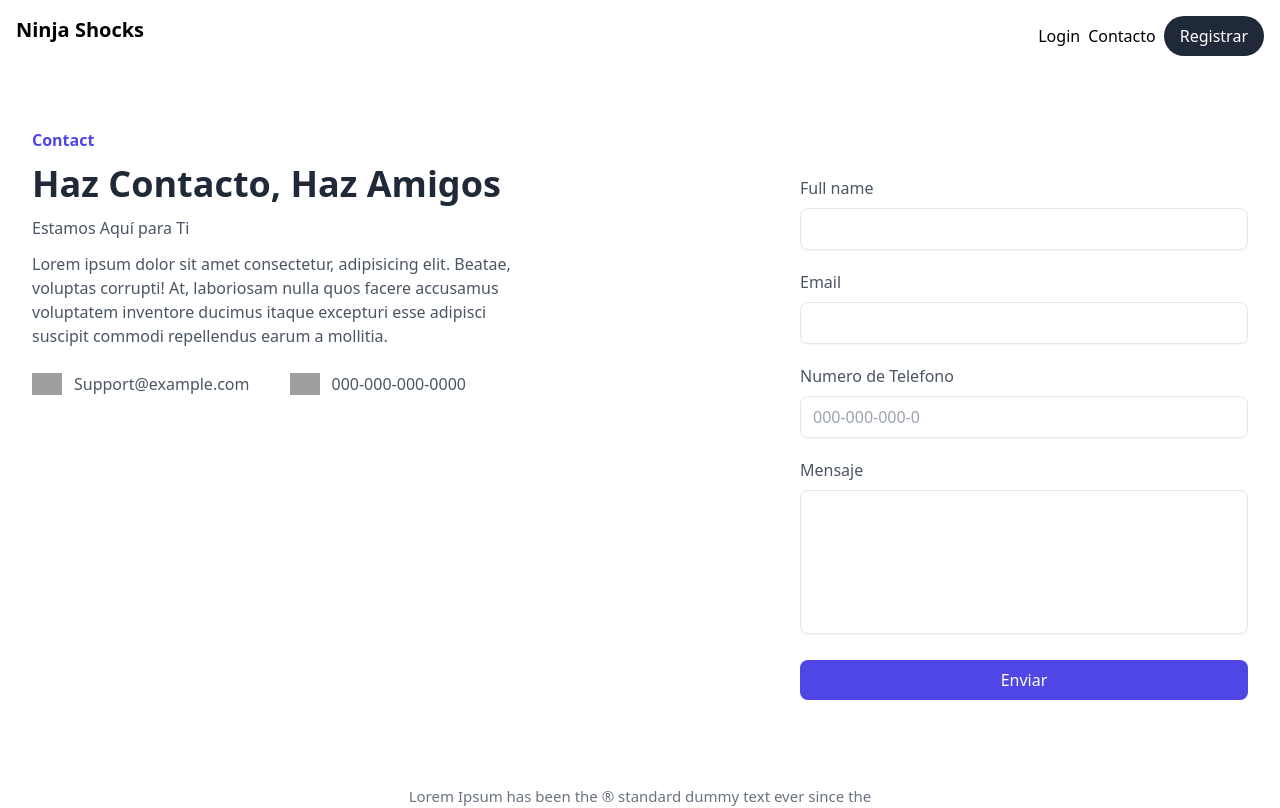
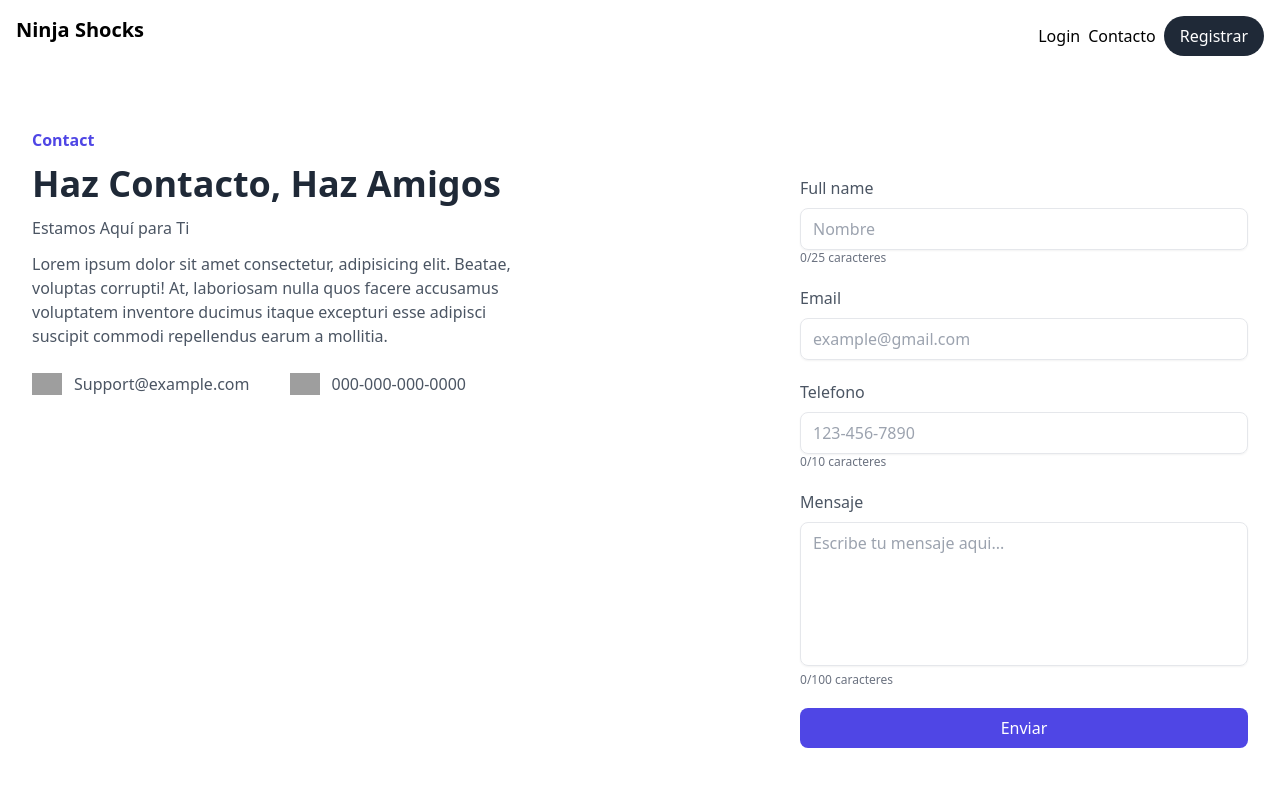
Before and after one commit to luisjuarez099/proyecto-arquitectura, a Next.js app: page /Contacto in a window 1280 px wide. Shown: the top 808 px of the page. Built offline with nearby package versions, Linux system fonts and the light colour scheme; no server answers; grey boxes are pictures that could not be loaded.

Commit message:
agregamos validaciones en caracteres y mostrar password

```diff
--- a/src/app/Register/page.tsx
+++ b/src/app/Register/page.tsx
@@ -8,6 +8,10 @@ import Link from "next/link";
 function register() {
   const router = useRouter();
   const [error, setError] = useState("");
+  const [show, setSHow] = useState(false);
+  const verPasswrd=()=>{
+    setSHow(!show); //cambiamos el estado de show
+  }
   const handleSubmit = async (e: FormEvent<HTMLFormElement>) => {
     e.preventDefault(); // evita que se recargue la pagina
     //extraer los datos del formulario actual
@@ -101,10 +105,20 @@ function register() {
             <div className="mt-2">
               <input
                 name="password"
-                type="password"
+                type={show ? "text" : "password"}
                 required
                 className=" pl-2 block w-full rounded-md border-0 py-1.5 text-gray-900 shadow-sm ring-1 ring-inset ring-gray-300 placeholder:text-gray-400 focus:ring-2 focus:ring-inset focus:ring-indigo-600 sm:text-sm sm:leading-6"
               />
+              <div >
+                <label className="text-sm mr-2 font-medium leading-6 text-gray-900">Mostrar contraseña</label>
+                <input
+                type="checkbox"
+                name="chekbox"
+                checked={show}
+                onChange={verPasswrd}
+                className="mt-2"
+                />
+              </div>
             </div>
           </div>
 
--- a/src/app/login/page.tsx
+++ b/src/app/login/page.tsx
@@ -3,10 +3,14 @@ import { FormEvent } from "react";
 import { useState } from "react";
 import { signIn } from "next-auth/react";
 import { useRouter } from "next/navigation";
+import { set } from "mongoose";
 function login() {
   const router = useRouter();
   const [error, setError] = useState("");
-
+  const [show, setSHow] = useState(false);
+  const verPasswrd=()=>{
+    setSHow(!show); //cambiamos el estado de show
+  }
   const handleSubmit = async (e: FormEvent<HTMLFormElement>) => {
     e.preventDefault(); // evita que se recargue la pagina
     //extraer los datos del formulario actual
@@ -73,10 +77,20 @@ function login() {
             <div className="mt-2">
               <input
                 name="password"
-                type="password"
+                type={show ? "text" : "password"}
                 required
                 className=" pl-2 block w-full rounded-md border-0 py-1.5 text-gray-900 shadow-sm ring-1 ring-inset ring-gray-300 placeholder:text-gray-400 focus:ring-2 focus:ring-inset focus:ring-indigo-600 sm:text-sm sm:leading-6"
               />
+            </div>
+            <div className="">
+              <label className="text-sm mr-2 font-medium leading-6 text-gray-900">Mostrar contraseña</label>
+              <input
+              type="checkbox"
+              name="chekbox"
+              id="chekbox"
+              checked={show} //si esta activo el checkbox se muestra el password
+              onChange={verPasswrd}  //cambia el estado de show para mostrar o no el password
+              className="p-2"/>
             </div>
           </div>
 
--- a/src/components/Contacto.tsx
+++ b/src/components/Contacto.tsx
@@ -3,31 +3,42 @@ import Image from "next/image";
 import axios, { AxiosError } from "axios";
 import emailI from "../../public/mail.png";
 import phoneI from "../../public/phone.png";
-import { FormEvent, useState } from "react";
+import { FormEvent, useEffect, useState } from "react";
 import { useRouter } from "next/navigation";
 import { set } from "mongoose";
 
 function Contacto() {
   const [errors, setErrors] = useState(""); // Estado para los errores
-
+  const [cont, setCont] = useState<any>(); // Estado para Telefono
+  const [contM, setContM] = useState<any>(); // Estado para Mensaje
+  const [contN, setContN] = useState<any>(); // Estado para Nombre
   const router = useRouter(); // Hook de Next.js para redireccionar
   const [Nombre, setNombre] = useState("");
   const [Correo, setCorreo] = useState("");
   const [Telefono, setTelefono] = useState("");
   const [Mensaje, setMensaje] = useState("");
 
+  //creamos este estado para que se actualice cantidad de caracteres
+  useEffect(() => {
+    let valNum = Telefono.length;
+    let valM = Mensaje.length;
+    let valN = Nombre.length;
+    setCont(valNum);
+    setContM(valM);
+    setContN(valN);
+  }, [Telefono.length, Mensaje.length, Nombre.length]);
+
   const handleSubmit = async (event: any) => {
     try {
       event.preventDefault(); // Evita que se recargue la pagina
       console.log(Nombre + " " + Correo + " " + Telefono + " " + Mensaje);
-      const resData = await axios
-        .post("/api/contacto", {
+      const resData = await axios.post("/api/contacto", {
         Nombre: Nombre,
         Correo: Correo,
         Telefono: Telefono,
         Mensaje: Mensaje,
       });
-        if(resData.request.status == 200){
+      if (resData.request.status == 200) {
         setErrors(resData.data.message);
         /// Limpiamos los campos
         setNombre("");
@@ -105,9 +116,12 @@ function Contacto() {
                     value={Nombre.toLowerCase()} // Asigna el valor de la variable fullName
                     type="text"
                     name="Nombre"
+                    maxLength={25}
+                    placeholder="Nombre"
                     required
                     className="w-full mt-2 px-3 py-2 text-gray-500 bg-transparent outline-none border focus:border-indigo-600 shadow-sm rounded-lg"
                   />
+                  <p className="text-gray-500 text-xs">{contN}/25 caracteres</p>
                 </div>
                 {/* Email */}
                 <div>
@@ -120,24 +134,26 @@ function Contacto() {
                     value={Correo.toLowerCase()}
                     type="email"
                     name="Correo"
+                    placeholder="example@gmail.com"
                     required
                   />
                 </div>
                 {/* Telefono */}
                 <div>
                   <label htmlFor="Telefono" className="font-medium">
-                    Numero de Telefono
+                    Telefono
                   </label>
                   <input
                     onChange={(e) => setTelefono(e.target.value)}
                     className="w-full mt-2 px-3 py-2 text-gray-500 bg-transparent outline-none border focus:border-indigo-600 shadow-sm rounded-lg"
                     value={Telefono}
                     type="tel"
-                    min="13"
+                    maxLength={10}
                     name="Telefono"
-                    placeholder="000-000-000-0"
+                    placeholder="123-456-7890"
                     required
                   />
+                  <p className="text-gray-500 text-xs">{cont}/10 caracteres</p>
                 </div>
                 {/* Motivo del Mensaje */}
                 <div>
@@ -148,10 +164,12 @@ function Contacto() {
                     onChange={(e) => setMensaje(e.target.value)}
                     className="w-full mt-2 h-36 px-3 py-2 resize-none appearance-none bg-transparent outline-none border focus:border-indigo-600 shadow-sm rounded-lg"
                     value={Mensaje}
-                    maxLength={50}
+                    maxLength={100}
+                    placeholder="Escribe tu mensaje aqui..."
                     name="Mensaje"
                     required
                   ></textarea>
+                  <p className="text-gray-500 text-xs">{contM}/100 caracteres</p>
                 </div>
                 {/* Boton de enviar */}
                 <button className="w-full px-4 py-2 text-white font-medium bg-indigo-600 hover:bg-indigo-500 active:bg-indigo-600 rounded-lg duration-150">
```
Lines whose indentation alone changed are shown as unchanged.
